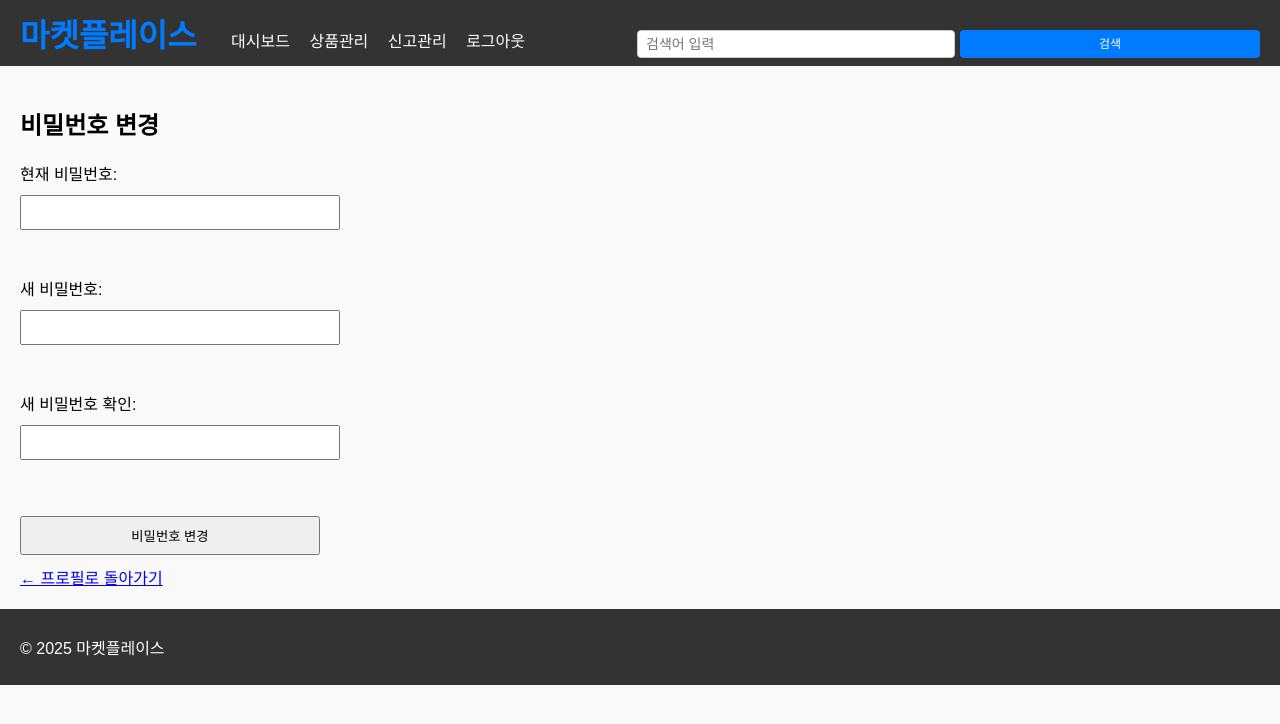
After one commit to foskingson/tiny_secondhand_shopping-_platform, a Flask app: page /change_password in a window 1280 px wide. The commit adds this page. Shown: the top 724 px of the page. Run offline with Flask 3, Linux system fonts and the light colour scheme; the visitor is signed in with stand-in values (Sample User, id 1).

Commit message:
feat: 사용자가 프로필에서 비밀번호 수정할 수 있도록 코드 추가

```diff
--- a/app.py
+++ b/app.py
@@ -301,6 +301,46 @@ def profile():
     cursor.execute("SELECT * FROM user WHERE id = ?", (session['user_id'],))
     user = cursor.fetchone()
     return render_template('profile.html', user=user)
+
+@app.route('/change_password', methods=['GET', 'POST'])
+def change_password():
+    if 'user_id' not in session:
+        flash('로그인이 필요합니다.')
+        return redirect(url_for('login'))
+
+    if request.method == 'POST':
+        current_password = request.form['current_password'].strip()
+        new_password = request.form['new_password'].strip()
+        confirm_password = request.form['confirm_password'].strip()
+
+        db = get_db()
+        cursor = db.cursor()
+        cursor.execute("SELECT * FROM user WHERE id = ?", (session['user_id'],))
+        user = cursor.fetchone()
+
+        # 현재 비밀번호 확인
+        if not check_password_hash(user['password'], current_password):
+            flash('현재 비밀번호가 일치하지 않습니다.')
+            return redirect(url_for('change_password'))
+
+        # 새 비밀번호 유효성 검사
+        if len(new_password) < 6:
+            flash('새 비밀번호는 최소 6자 이상이어야 합니다.')
+            return redirect(url_for('change_password'))
+
+        if new_password != confirm_password:
+            flash('비밀번호 확인이 일치하지 않습니다.')
+            return redirect(url_for('change_password'))
+
+        # 비밀번호 업데이트
+        hashed_pw = generate_password_hash(new_password)
+        cursor.execute("UPDATE user SET password = ? WHERE id = ?", (hashed_pw, session['user_id']))
+        db.commit()
+
+        flash('비밀번호가 성공적으로 변경되었습니다.')
+        return redirect(url_for('profile'))
+
+    return render_template('change_password.html')
 
 @app.route('/product/new', methods=['GET', 'POST'])
 def new_product():
--- /dev/null
+++ b/templates/change_password.html
@@ -0,0 +1,18 @@
+{% extends "base.html" %}
+{% block title %}비밀번호 변경{% endblock %}
+{% block content %}
+<h2>비밀번호 변경</h2>
+<form method="post">
+  <label>현재 비밀번호:</label><br>
+  <input type="password" name="current_password" required><br><br>
+
+  <label>새 비밀번호:</label><br>
+  <input type="password" name="new_password" required><br><br>
+
+  <label>새 비밀번호 확인:</label><br>
+  <input type="password" name="confirm_password" required><br><br>
+
+  <button type="submit">비밀번호 변경</button>
+</form>
+<a href="{{ url_for('profile') }}">← 프로필로 돌아가기</a>
+{% endblock %}
--- a/templates/profile.html
+++ b/templates/profile.html
@@ -7,5 +7,6 @@
   소개글: <br>
   <textarea name="bio" rows="4" cols="50">{{ user.bio or '' }}</textarea><br>
   <button type="submit">프로필 업데이트</button>
+  <a href="{{ url_for('change_password') }}">비밀번호 변경</a>
 </form>
 {% endblock %}
```
